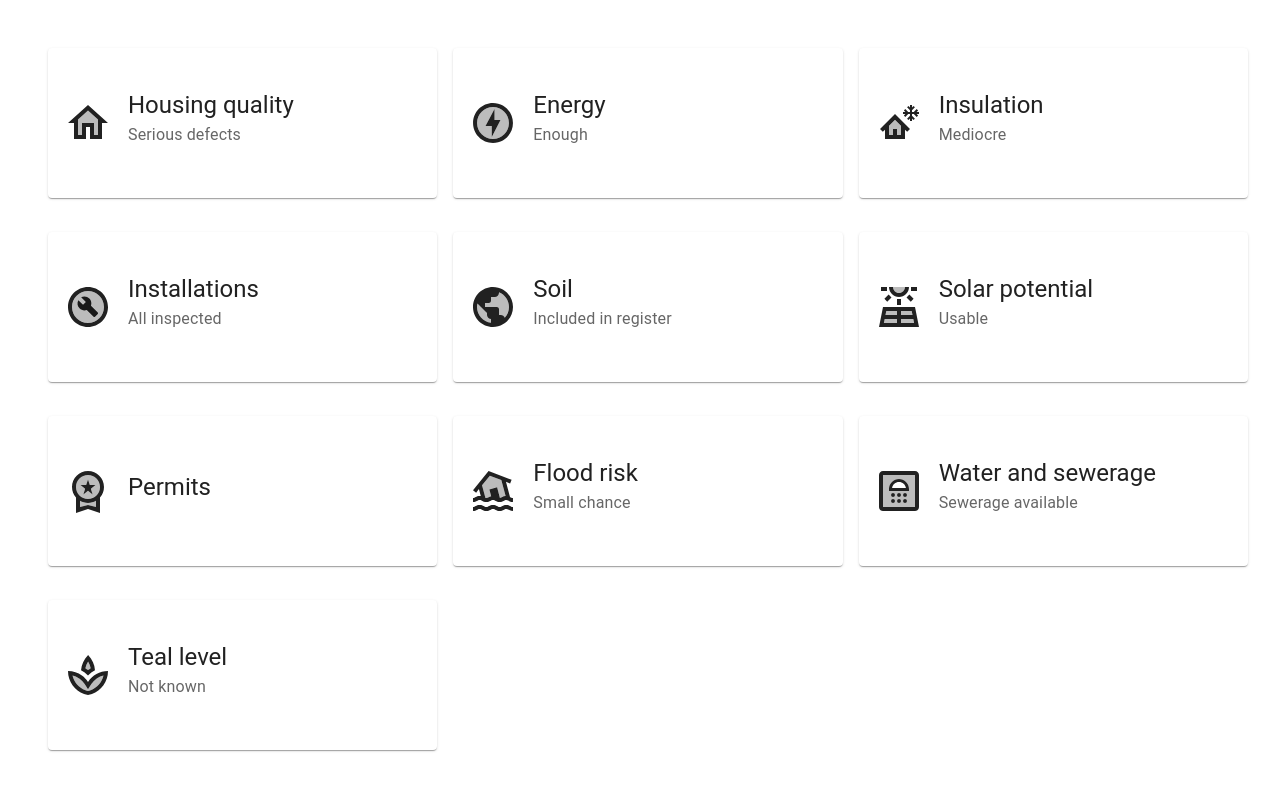
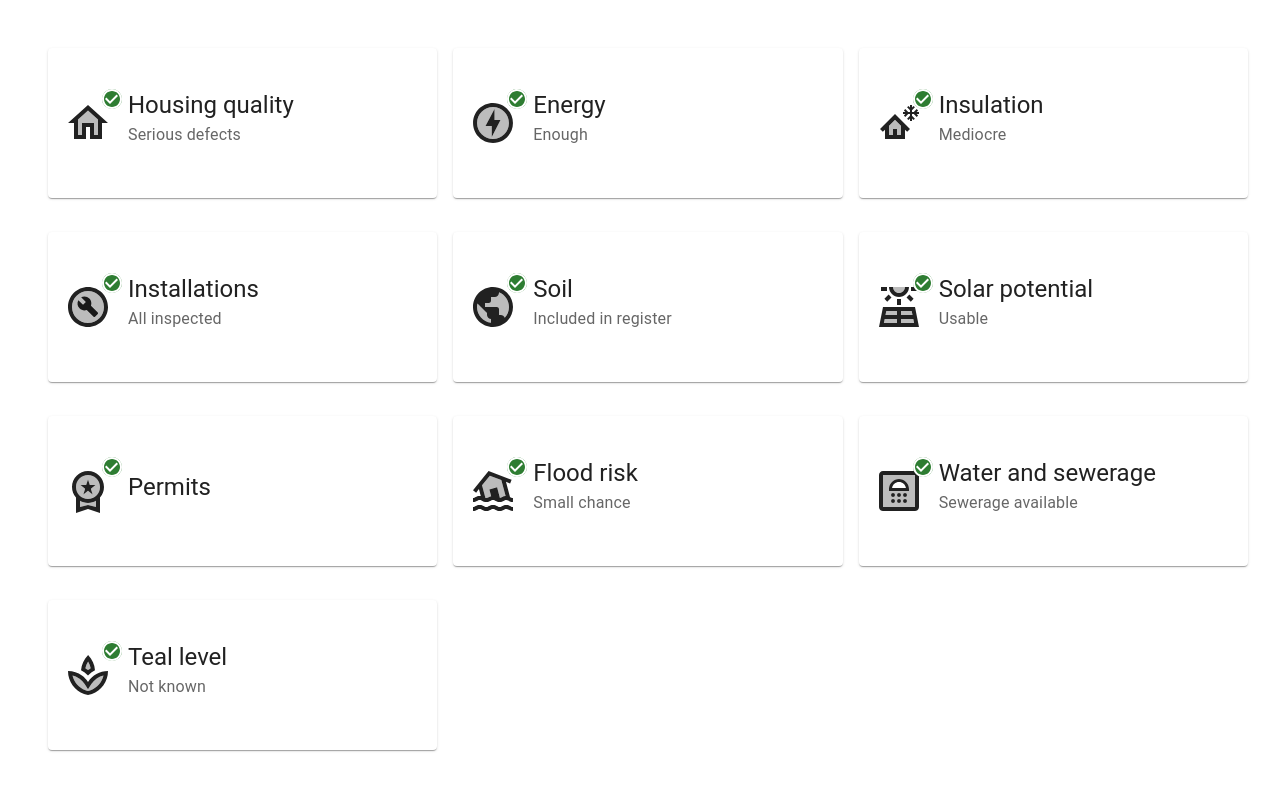
Before and after one commit to sciorba/green-forecast, a React (Vite) app: page / in a window 1280 px wide. Shown: the top 790 px of the page. Built offline with nearby package versions, Linux system fonts and the light colour scheme.

Commit message:
add check icon

```diff
--- a/src/components/CharacteristicCard.tsx
+++ b/src/components/CharacteristicCard.tsx
@@ -3,14 +3,18 @@ import Card from '@mui/material/Card';
 import CardContent from '@mui/material/CardContent';
 import Typography from '@mui/material/Typography';
 import {Characteristic} from "../views/Dashboard.tsx";
+import CheckCircleOutlineIcon from '@mui/icons-material/CheckCircleOutline';
+import {Badge} from "@mui/material";
 
 interface CharacteristicCardProps extends Characteristic {}
 
 export const CharacteristicCard = ({ title, characteristic, Icon }: CharacteristicCardProps) => {
 
   return (
-    <Card sx={{ display: 'flex', height: 150 }}>
-      <Icon sx={{ alignSelf: 'center', marginLeft: 2, fontSize: 48}} />
+    <Card sx={{ display: 'flex', height: 150, alignItems: 'center' }}>
+      <Badge badgeContent={<CheckCircleOutlineIcon sx={{ position: 'absolute' }}/>} color="success" >
+        <Icon sx={{ alignSelf: 'center', marginLeft: 2, fontSize: 48}} />
+      </Badge>
       <Box sx={{ display: 'flex', flexDirection: 'column', alignSelf: 'center' }}>
         <CardContent sx={{ flex: '1 0 auto' }}>
           <Typography component="div" variant="h5">
```
